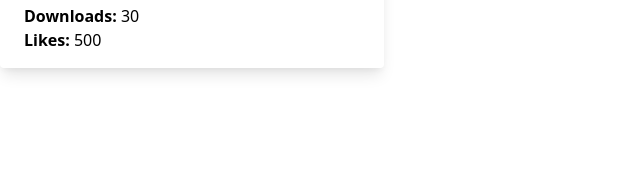
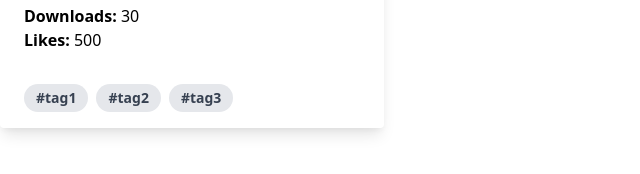
Before and after one commit to LarsAssen/react-tailwind-tutorial, a React (Create React App) app: page / in a window 1280 px wide. Shown: the part 360-534 px from the top of the page, without its empty margins (0-640 px from the left). Built offline with nearby package versions, Linux system fonts and the light colour scheme.

Commit message:
added pixabay api key to env and added tags

```diff
--- a/src/App.js
+++ b/src/App.js
@@ -19,6 +19,20 @@
           </li>
         </ul>
       </div>
+      <div className="px-6 py-4">
+        <span className="inline-block bg-gray-200 rounded-full
+        px-3 py-1 text-sm font-semibold text-gray-700 mr-2" >
+          #tag1
+        </span>
+        <span className="inline-block bg-gray-200 rounded-full
+        px-3 py-1 text-sm font-semibold text-gray-700 mr-2" >
+          #tag2
+        </span>
+        <span className="inline-block bg-gray-200 rounded-full
+        px-3 py-1 text-sm font-semibold text-gray-700 mr-2" >
+          #tag3
+        </span>
+      </div>
     </div>
   );
 }
```
Also changed, not shown: 1 other file (tests, documents, lock files or other folders).
